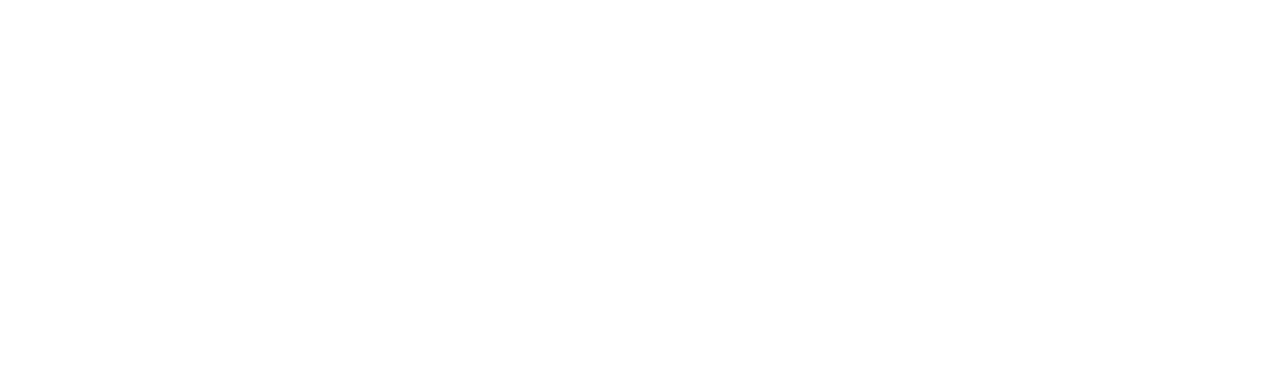
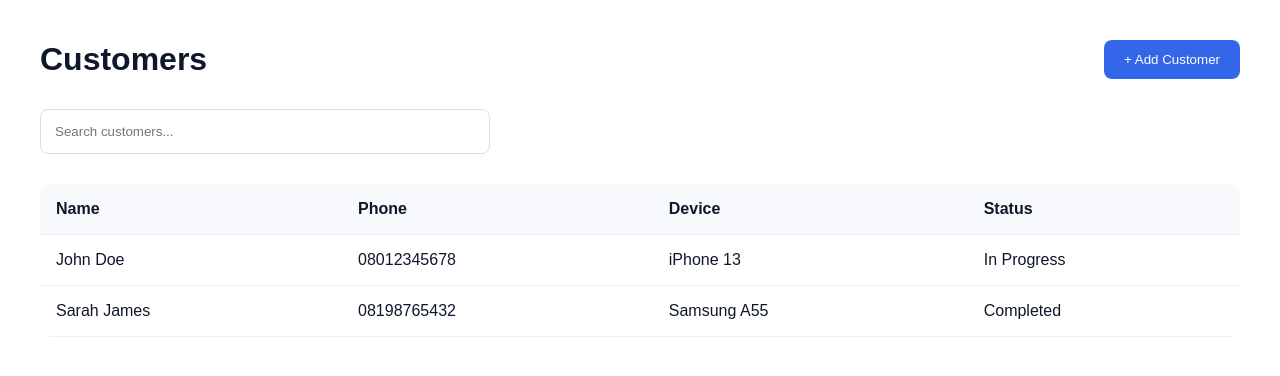
Before and after one commit to silvawebcomp/fixhub-client, a React (Vite) app: page /customers in a window 1280 px wide. Before the commit this address had no page. Shown: the top 376 px of the page. Built offline with nearby package versions, Linux system fonts and the light colour scheme.

Commit message:
Complete Sprint 3 dashboard layout and customer module

```diff
--- /dev/null
+++ b/src/pages/customers/AddCustomer.css
@@ -0,0 +1,64 @@
+.customers-page {
+    padding: 40px;
+}
+
+.customers-header {
+
+    display: flex;
+
+    justify-content: space-between;
+
+    align-items: center;
+
+    margin-bottom: 30px;
+}
+
+.add-customer-btn {
+
+    background: #3366e8;
+
+    color: white;
+
+    border: none;
+
+    padding: 12px 20px;
+
+    border-radius: 8px;
+
+    cursor: pointer;
+}
+
+.customers-search {
+
+    margin-bottom: 30px;
+}
+
+.customers-search input {
+
+    width: 100%;
+
+    max-width: 400px;
+
+    padding: 12px;
+
+    border: 1px solid #ddd;
+
+    border-radius: 8px;
+}
+
+.customers-table table {
+
+    width: 100%;
+
+    border-collapse: collapse;
+}
+
+.customers-table th,
+.customers-table td {
+
+    padding: 15px;
+
+    border-bottom: 1px solid #eee;
+
+    text-align: left;
+}
--- /dev/null
+++ b/src/pages/customers/Customers.css
@@ -0,0 +1,59 @@
+.customers-page {
+    padding: 40px;
+}
+
+.customers-header {
+    display: flex;
+    justify-content: space-between;
+    align-items: center;
+    margin-bottom: 30px;
+}
+
+.add-customer-btn {
+    background: #3366e8;
+    color: white;
+    border: none;
+    padding: 12px 20px;
+    border-radius: 8px;
+    cursor: pointer;
+    transition: 0.2s;
+}
+
+.add-customer-btn:hover {
+    opacity: 0.9;
+}
+
+.customers-search {
+    margin-bottom: 30px;
+}
+
+.customers-search input {
+    width: 100%;
+    max-width: 450px;
+    padding: 14px;
+    border: 1px solid #ddd;
+    border-radius: 8px;
+}
+
+.customers-table {
+    background: white;
+    border-radius: 12px;
+    overflow: hidden;
+}
+
+.customers-table table {
+    width: 100%;
+    border-collapse: collapse;
+}
+
+.customers-table th,
+.customers-table td {
+    padding: 16px;
+    text-align: left;
+    border-bottom: 1px solid #eee;
+}
+
+.customers-table th {
+    background: #f8f9fc;
+    font-weight: 600;
+}
--- /dev/null
+++ b/src/pages/customers/Customers.tsx
@@ -0,0 +1,73 @@
+import "./Customers.css";
+
+function Customers() {
+    return (
+        <main className="customers-page">
+
+            <header className="customers-header">
+
+                <h1>Customers</h1>
+
+                <button className="add-customer-btn">
+                    + Add Customer
+                </button>
+
+            </header>
+
+            <section className="customers-search">
+
+                <input
+                    type="text"
+                    placeholder="Search customers..."
+                />
+
+            </section>
+
+            <section className="customers-table">
+
+                <table>
+
+                    <thead>
+
+                        <tr>
+
+                            <th>Name</th>
+                            <th>Phone</th>
+                            <th>Device</th>
+                            <th>Status</th>
+
+                        </tr>
+
+                    </thead>
+
+                    <tbody>
+
+                        <tr>
+
+                            <td>John Doe</td>
+                            <td>08012345678</td>
+                            <td>iPhone 13</td>
+                            <td>In Progress</td>
+
+                        </tr>
+
+                        <tr>
+
+                            <td>Sarah James</td>
+                            <td>08198765432</td>
+                            <td>Samsung A55</td>
+                            <td>Completed</td>
+
+                        </tr>
+
+                    </tbody>
+
+                </table>
+
+            </section>
+
+        </main>
+    );
+}
+
+export default Customers;
--- a/src/router/AppRouter.tsx
+++ b/src/router/AppRouter.tsx
@@ -10,7 +10,8 @@ import FAQ from "../components/ui/FAQ";
 import Login from "../pages/auth/Login";
 import Register from "../pages/auth/Register";
 import Dashboard from "../pages/dashboard/Dashboard";
-import NewRepair from "../pages/repairs/NewRepair";   // <-- NEW IMPORT
+import NewRepair from "../pages/repairs/NewRepair";
+import Customers from "../pages/customers/Customers";
 
 function LandingPage() {
     return (
@@ -56,6 +57,11 @@ function AppRouter() {
                     element={<NewRepair />}
                 />
 
+                <Route
+                    path="/customers"
+                    element={<Customers />}
+                />
+
             </Routes>
 
         </BrowserRouter>
```
Also changed, not shown: src/components/dashboard/Sidebar.css (added, +33 -0 lines), src/components/dashboard/Sidebar.tsx (added, +35 -0 lines), src/layouts/DashboardLayout.css (added, +19 -0 lines), src/layouts/DashboardLayout.tsx (added, +31 -0 lines), src/pages/customers/AddCustomer.tsx (added, +80 -0 lines). Lines whose indentation alone changed are shown as unchanged.
